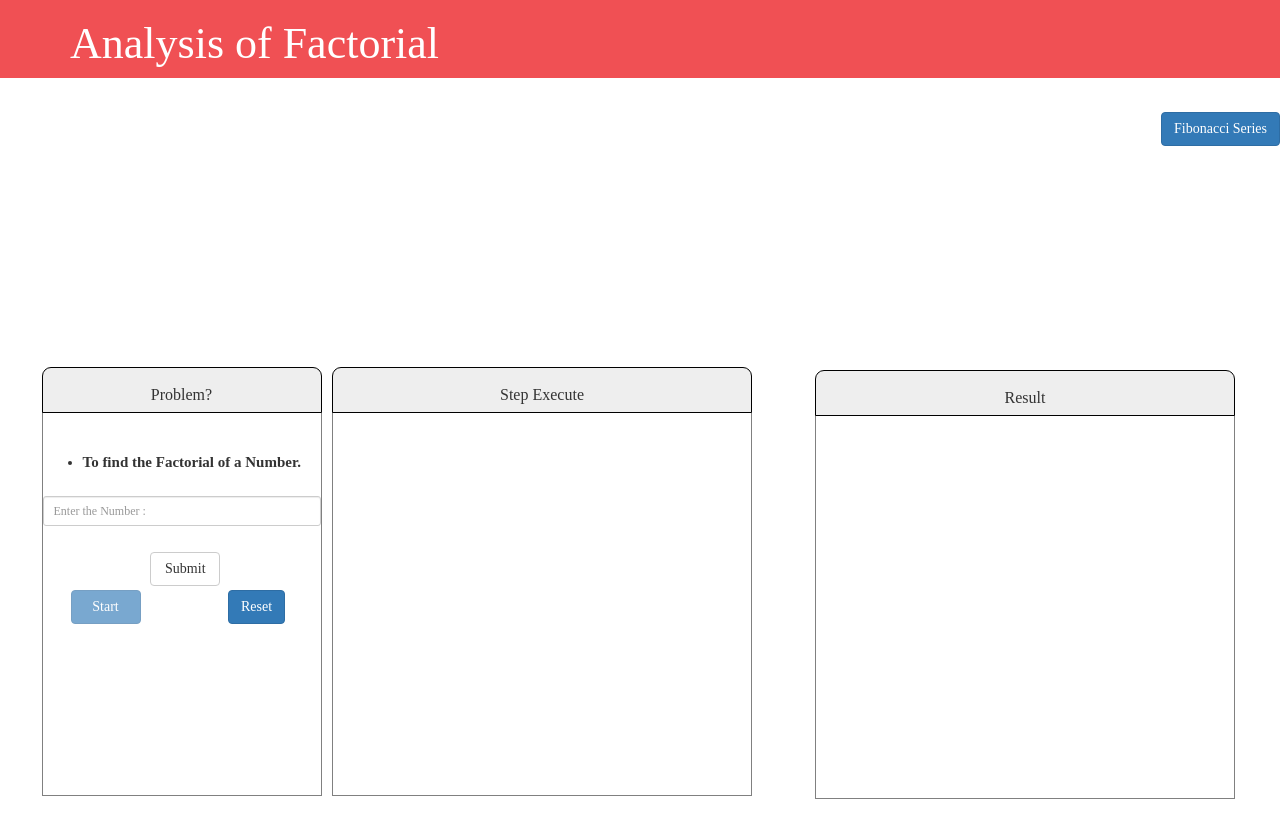
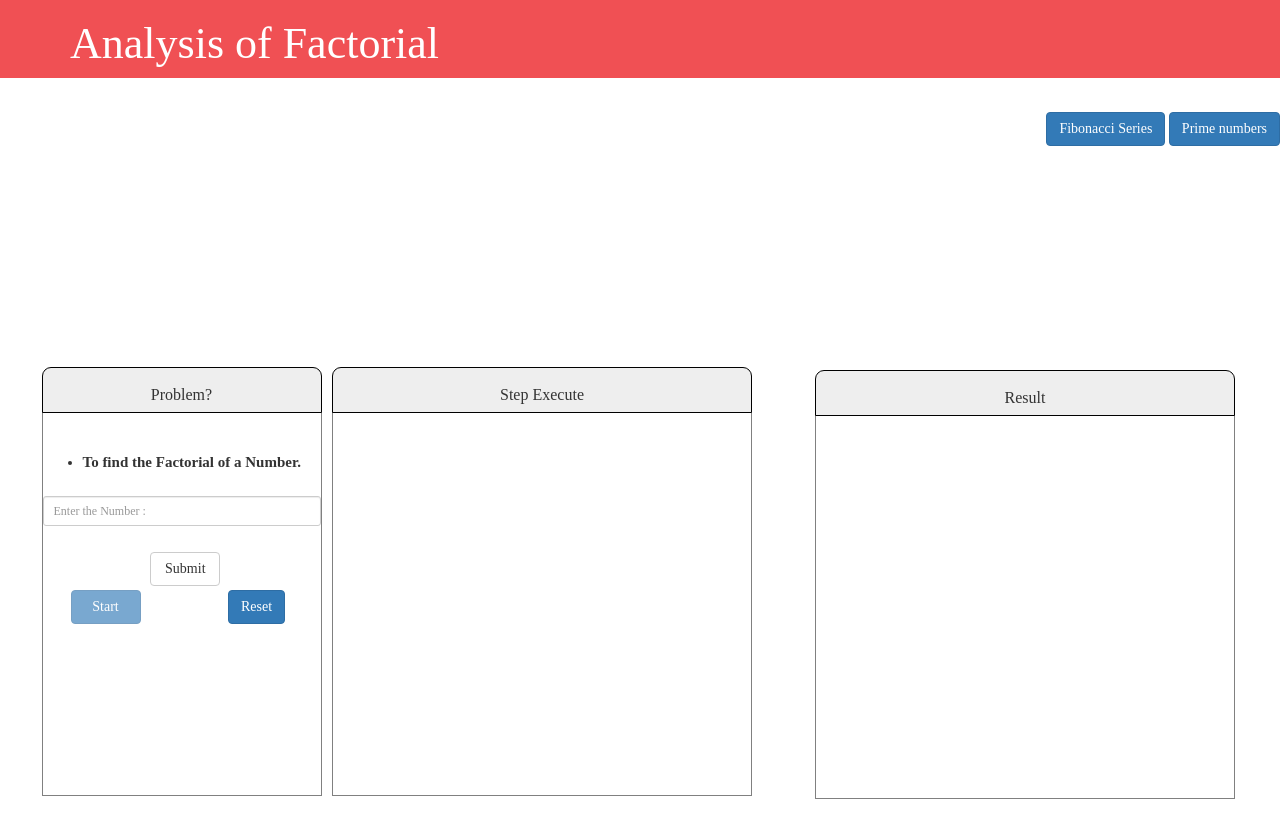
Before and after one commit to virtual-labs/exp-loops-iitk, a plain HTML site: page experiment/simulation/index.html in a window 1280 px wide. Drawn offline with Linux system fonts and the light colour scheme; a web font is replaced by a local one.

Commit message:
Update index.html

```diff
--- a/experiment/simulation/index.html
+++ b/experiment/simulation/index.html
@@ -394,7 +394,7 @@
     </div>
     <div class="side" style="float: right;margin-top: 8em;">
         <a href="Fibonacci.html" style="font-family:  Ubuntu;"><button class="btn btn-primary">Fibonacci Series</button></a>
-        <!-- <a href="Prime.html" style="font-family:  Ubuntu;"><button class="btn btn-primary">Prime numbers</button></a> -->
+        <a href="Prime.html" style="font-family:  Ubuntu;"><button class="btn btn-primary">Prime numbers</button></a>
     </div>
     <div class="container-fluid">
         <div class="straight">
```
